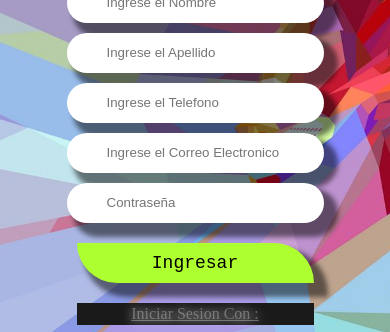
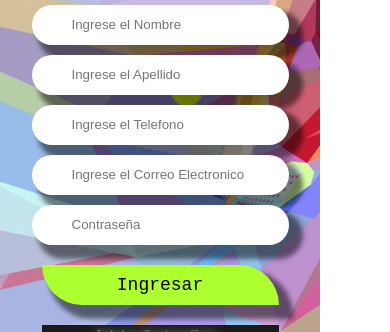
Before and after one commit to lukag11/PadelClub, a plain HTML site: page pages/Registro.html in a window 390 px wide. Shown: the part 340-672 px from the top of the page. Drawn offline with Linux system fonts and the light colour scheme; a web font is replaced by a local one.

Commit message:
actualizado

```diff
--- a/assets/style-registro.css
+++ b/assets/style-registro.css
@@ -24,7 +24,7 @@
     align-items: center;
     padding: 40px;
     border-radius: 10px;
-    gap: 40px;
+    gap: 20px;
 }
 
 h2 {
@@ -103,10 +103,7 @@ form input {
 }
 
 
-.registrarse:hover {
 
-    color: greenyellow;
-}
 
 
 /* ! CONTENEDOR IMAGENES ICONOS */
@@ -179,7 +176,8 @@ input:focus {
 @media (max-width: 576px) {
 
     .container-general {
-        height: 100vh;
+        height: 110vh;
+        width: 320px;
 
 
     }
```
